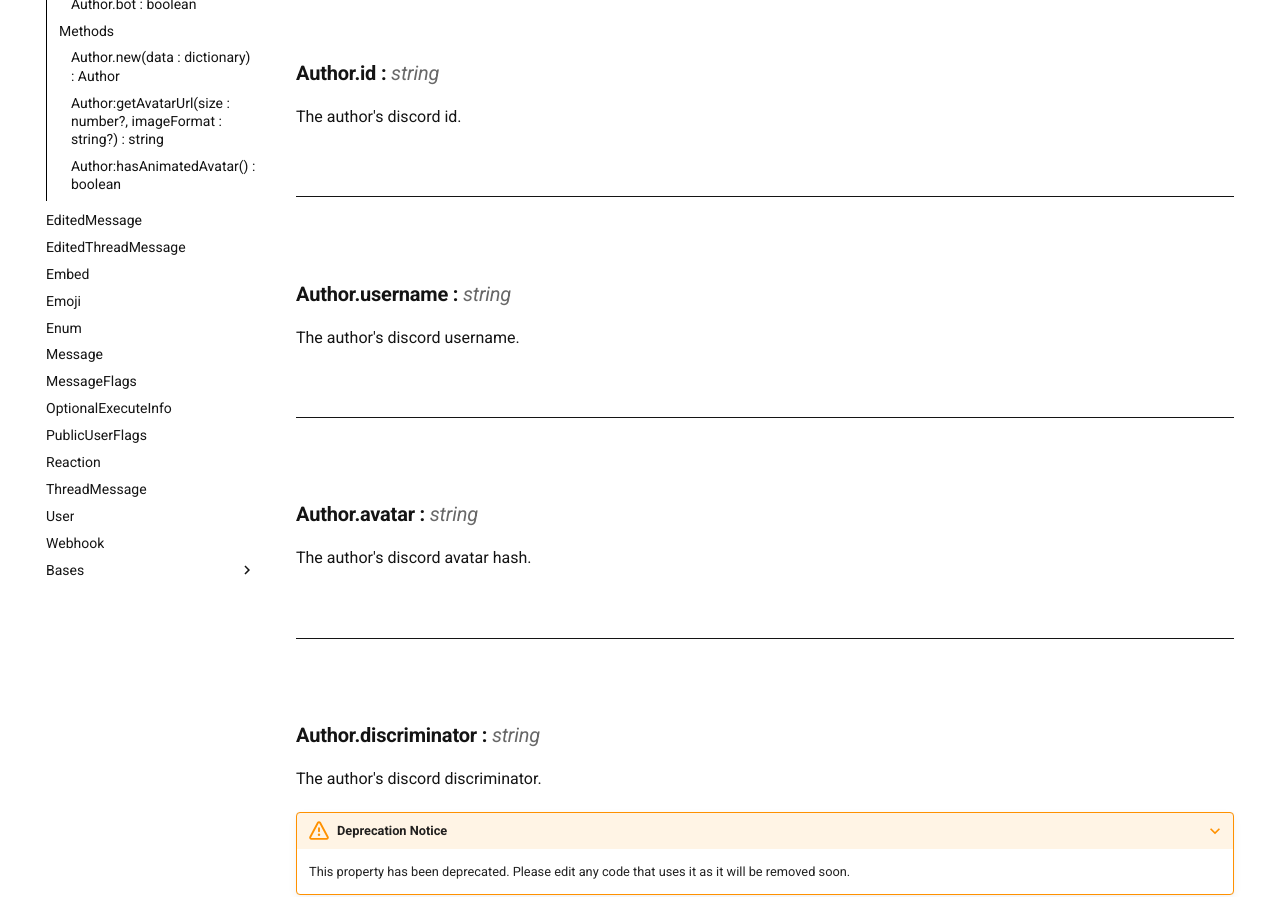
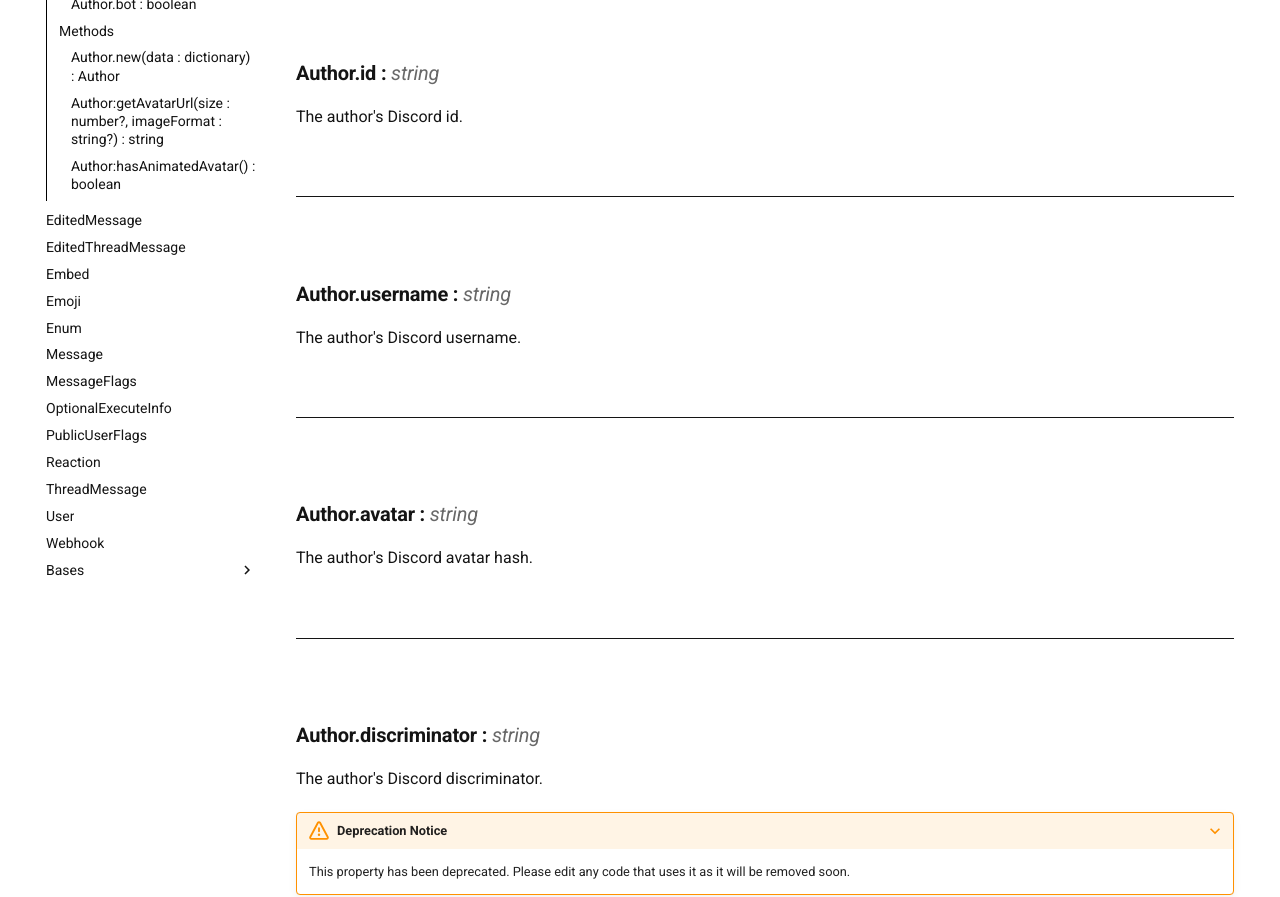
Before and after one commit to Jodenee/Voyager, an MkDocs documentation site: the page built from docs/API-Reference/Author.md, in a window 1280 px wide and 1400 px high. Shown: the part 344-1241 px from the top of the window. Built offline with MkDocs 1.6.1 and Material for MkDocs 9.7.7, drawn with Linux system fonts in a browser that asks for light colours; comment, search, counter and statistics services are not loaded; the version menu is left out.

```diff
--- a/docs/API-Reference/Author.md
+++ b/docs/API-Reference/Author.md
@@ -7,7 +7,7 @@
 <br />
 
 ### **Author.id :** [*string*](https://create.roblox.com/docs/scripting/luau/strings)
-The author's discord id.
+The author's Discord id.
 
 <br />
 
@@ -16,7 +16,7 @@ The author's discord id.
 <br />
 
 ### **Author.username :**  [*string*](https://create.roblox.com/docs/scripting/luau/strings)
-The author's discord username.
+The author's Discord username.
 
 <br />
 
@@ -25,7 +25,7 @@ The author's discord username.
 <br />
 
 ### **Author.avatar :**  [*string*](https://create.roblox.com/docs/scripting/luau/strings)
-The author's discord avatar hash.
+The author's Discord avatar hash.
 
 <br />
 
@@ -34,7 +34,7 @@ The author's discord avatar hash.
 <br />
 
 ### **Author.discriminator :**  [*string*](https://create.roblox.com/docs/scripting/luau/strings)
-The author's discord discriminator.
+The author's Discord discriminator.
 
 ???+ warning "Deprecation Notice"
     This property has been deprecated. Please edit any code that uses it as it will be removed soon.
@@ -66,7 +66,7 @@ This method returns a new Author object.
 
 ***Parameters***
 
-- ***data:*** An [*author object*](https://discord.com/developers/docs/resources/user#user-object).
+- ***data:*** An [*author object*](https://Discord.com/developers/docs/resources/user#user-object).
 
 <br />
 
```
Also changed, not shown: docs/API-Reference/Embed.md (+1 -1 lines), docs/API-Reference/User.md (+4 -4 lines).
